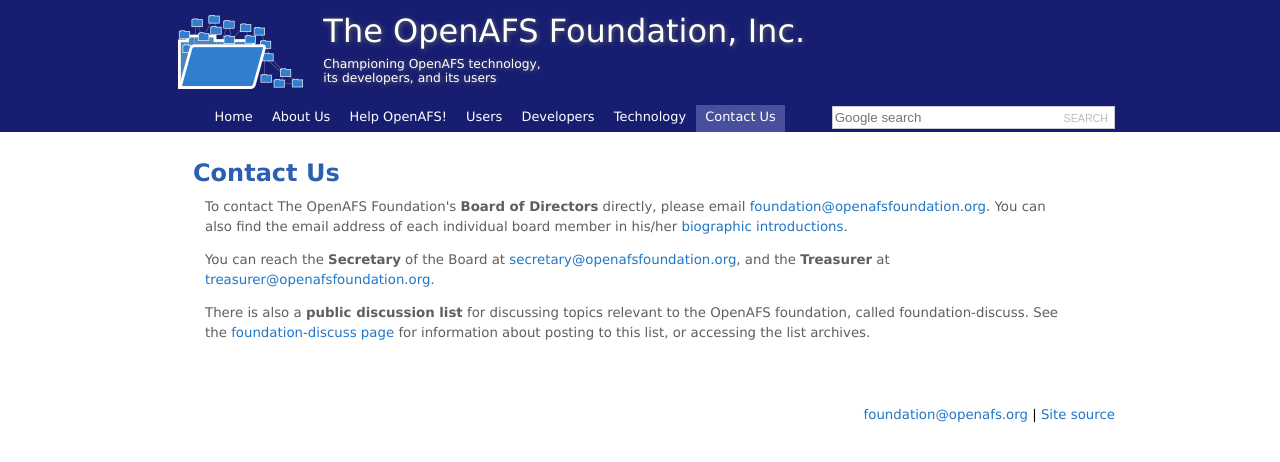
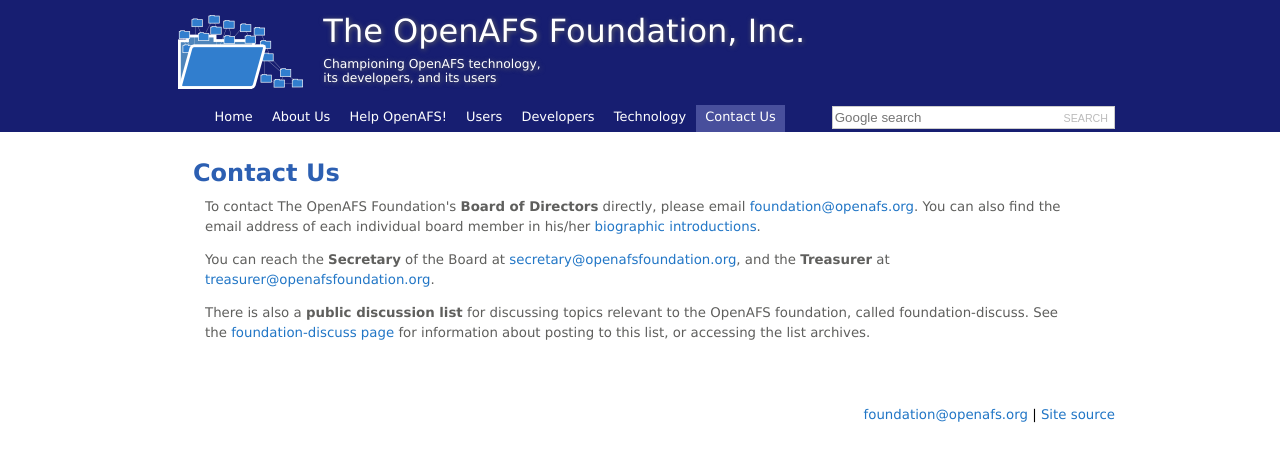
Before and after one commit to openafsfoundation/openafsfoundation.org, a Jekyll site: the page built from contact/index.md, in a window 1280 px wide. Shown: the top 462 px of the page. Built offline with Jekyll 4.4.1, drawn with Linux system fonts in a browser that asks for light colours; some of the changed lines change nothing that is shown.

Commit message:
Update index.md

```diff
--- a/contact/index.md
+++ b/contact/index.md
@@ -6,7 +6,7 @@
 ##  Contact Us  ##
 
 To contact The OpenAFS Foundation's **Board of Directors** directly, please email
-<foundation@openafsfoundation.org>. You can also find the email address of each individual
+<foundation@openafs.org>. You can also find the email address of each individual
 board member in his/her [biographic introductions]({{ site.github.url }}/about/board/).
 
 You can reach the **Secretary** of the Board at <secretary@openafsfoundation.org>, and the
```
